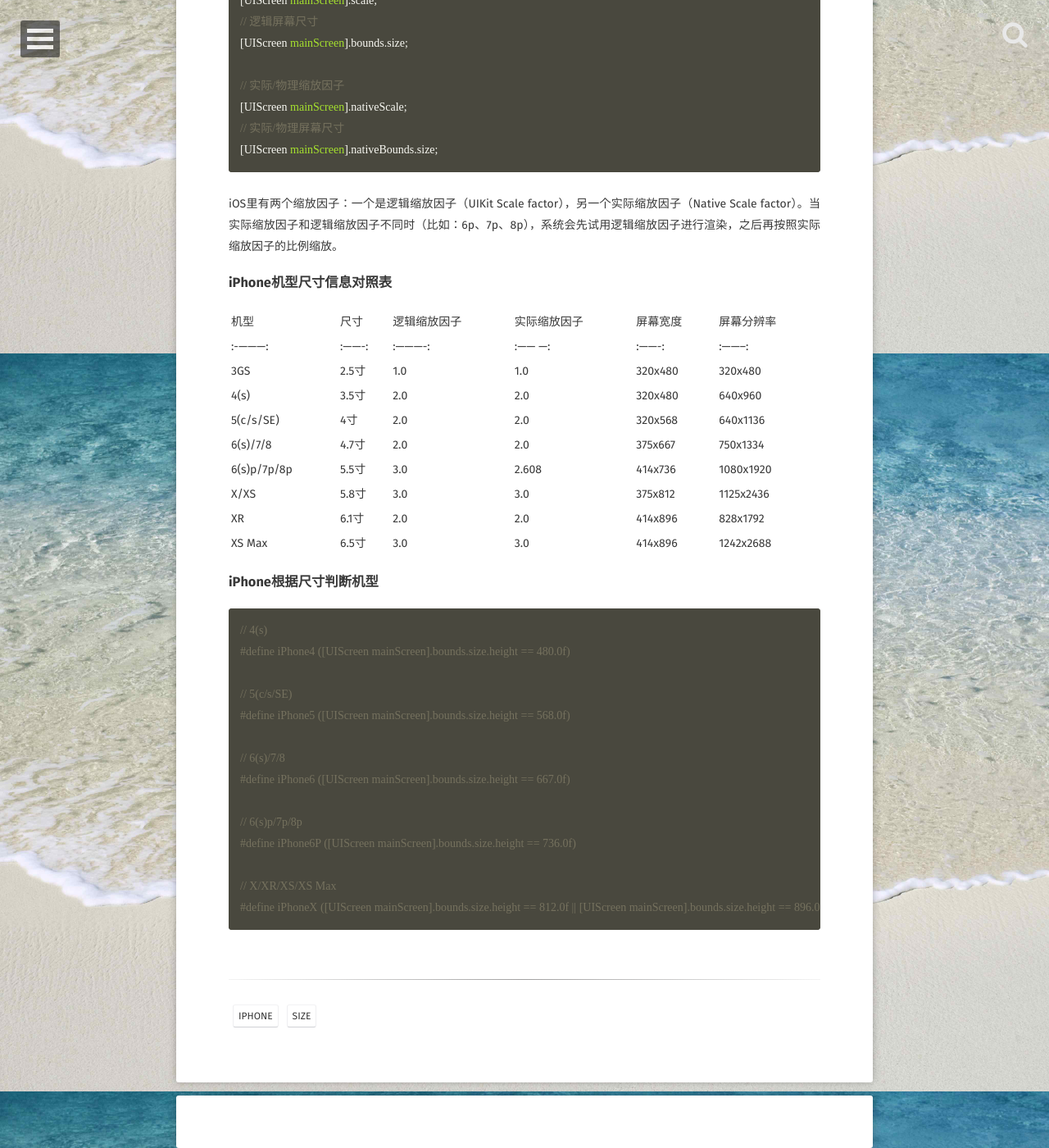
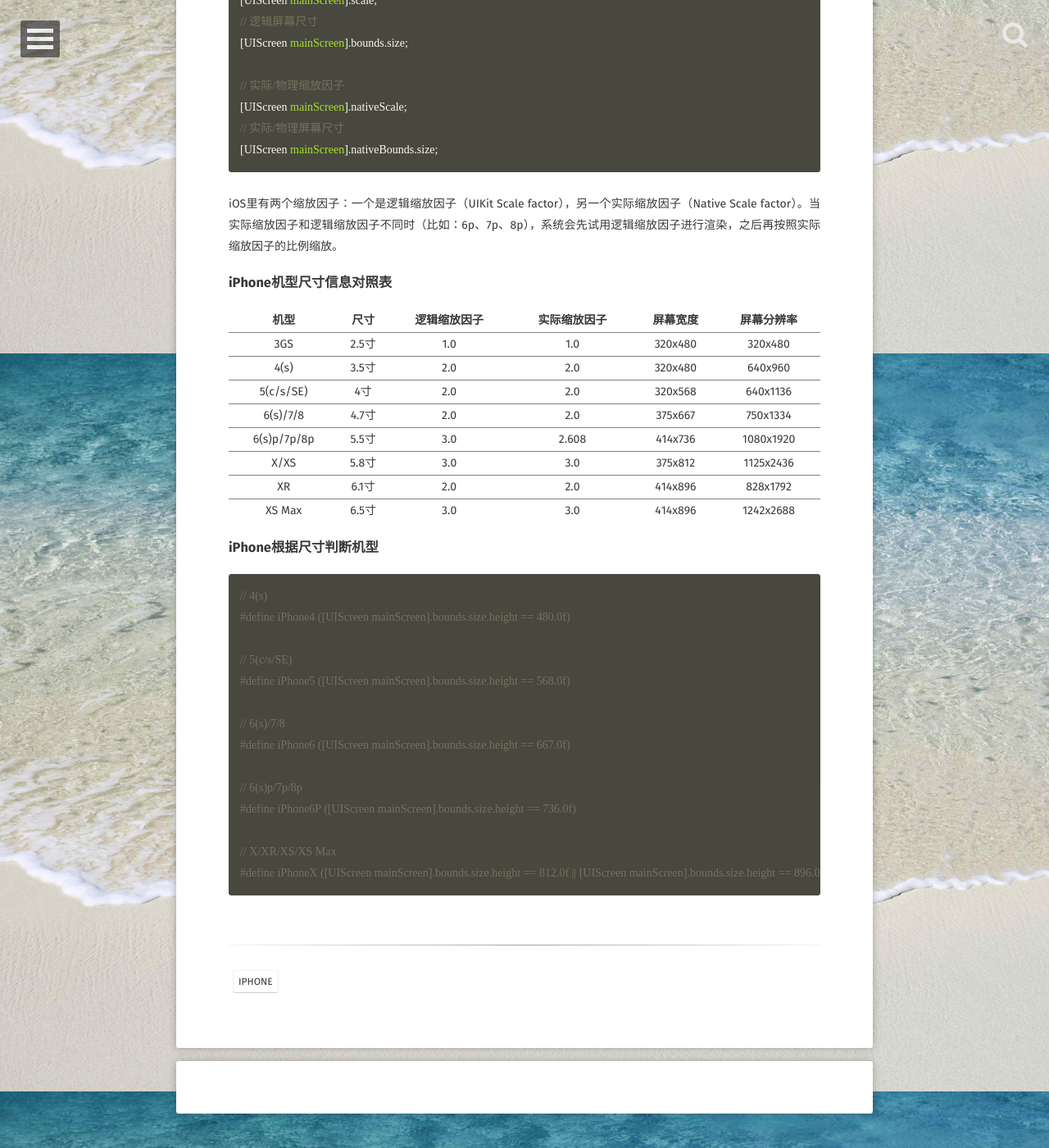
Before and after one commit to AlirioLau/alirio.blog, a Jekyll site: the page built from _posts/2019-07-27-iphone-device-size-info.md, in a window 1280 px wide and 1400 px high, scrolled down 469 px. Shown: the whole window at 82% size. Built offline with Jekyll 4.4.1, drawn with Linux system fonts in a browser that asks for light colours; some web fonts are replaced; comment, search, counter and statistics services are not loaded.

Commit message:
devicin info table

````diff
--- a/_posts/2019-07-27-iphone-device-size-info.md
+++ b/_posts/2019-07-27-iphone-device-size-info.md
@@ -6,9 +6,8 @@ introduction: iPhone 机型尺寸信息
 [comment]: <> - tagName
 tag:
 - iPhone
-- size
 [comment]: <> [tagName1, tagName2]
-tags: [iPhone, size]
+tags: [iPhone]
 layout: post
 project: false
 [comment]: <> image url
@@ -18,7 +17,7 @@ comments: true
 
 ### iPhone机型尺寸信息查看
 
-```objective-c
+```objc
 // 逻辑缩放因子
 [UIScreen mainScreen].scale;
 // 逻辑屏幕尺寸
@@ -35,19 +34,27 @@ iOS里有两个缩放因子：一个是逻辑缩放因子（UIKit Scale factor
 ### iPhone机型尺寸信息对照表
 
 |   机型    |   尺寸  | 逻辑缩放因子 | 实际缩放因子 | 屏幕宽度 | 屏幕分辨率 |
-|:-—------:|:-------:|:----------:|:------ ---:|:-------:|:--------:|
+|:--------:|:-------:|:----------:|:----------:|:-------:|:--------:|
 | 3GS      | 2.5寸   | 1.0        | 1.0        | 320x480 | 320x480  |
+|---
 | 4(s)     | 3.5寸   | 2.0        | 2.0        | 320x480 | 640x960  |
+|---
 | 5(c/s/SE)| 4寸     | 2.0        | 2.0        | 320x568 | 640x1136 |
+|---
 | 6(s)/7/8 | 4.7寸   | 2.0        | 2.0        | 375x667 | 750x1334 |
+|---
 | 6(s)p/7p/8p| 5.5寸 | 3.0        | 2.608      | 414x736 | 1080x1920|
+|---
 | X/XS     | 5.8寸   | 3.0        | 3.0        | 375x812 | 1125x2436|
+|---
 | XR       | 6.1寸   | 2.0        | 2.0        | 414x896 | 828x1792 |
+|---
 | XS Max   | 6.5寸   | 3.0        | 3.0        | 414x896 | 1242x2688|
+{: rules="groups"}
 
 ### iPhone根据尺寸判断机型
 
-```objective-c
+```objc
 // 4(s)
 #define iPhone4 ([UIScreen mainScreen].bounds.size.height == 480.0f)
 
````
